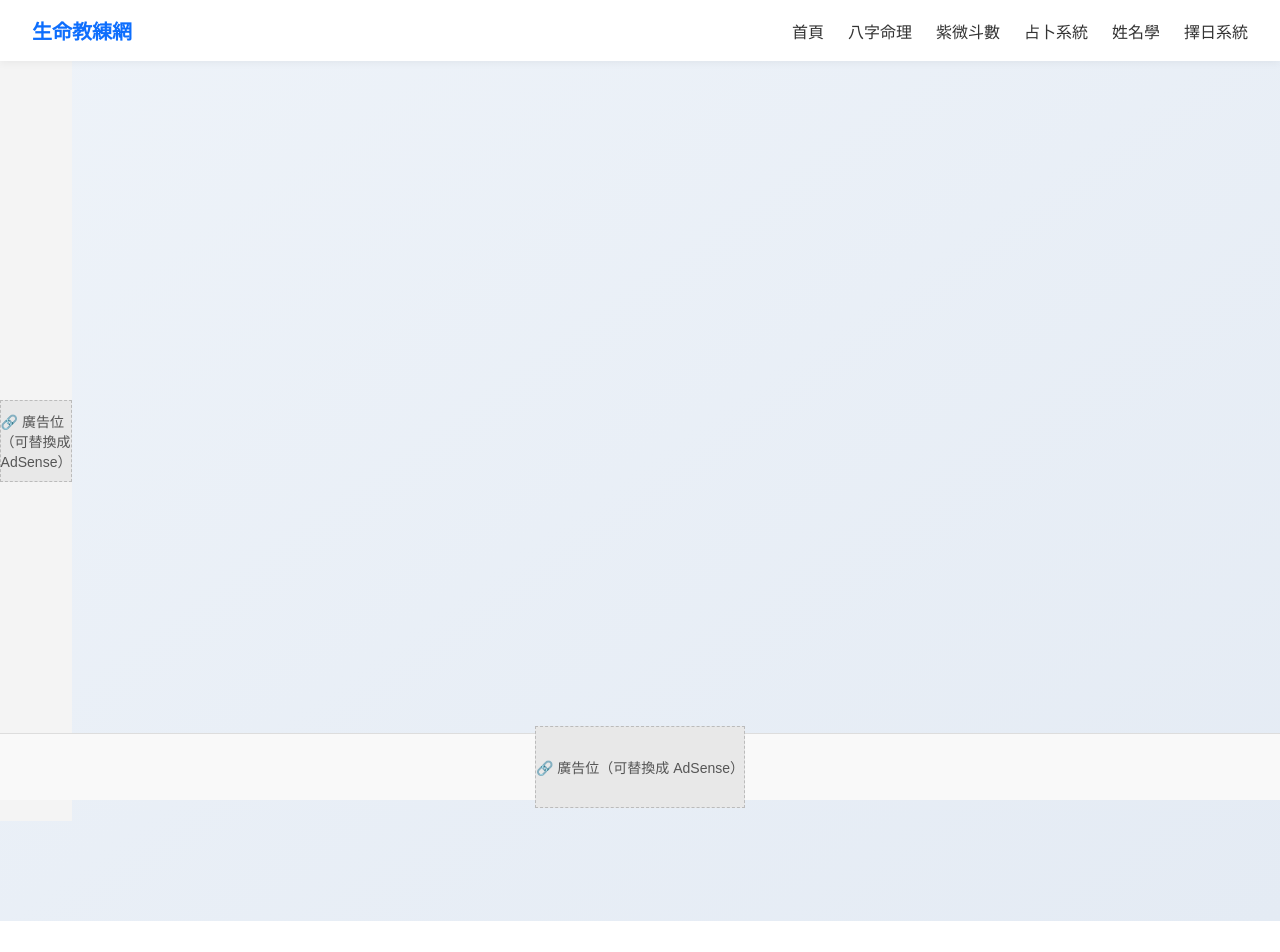
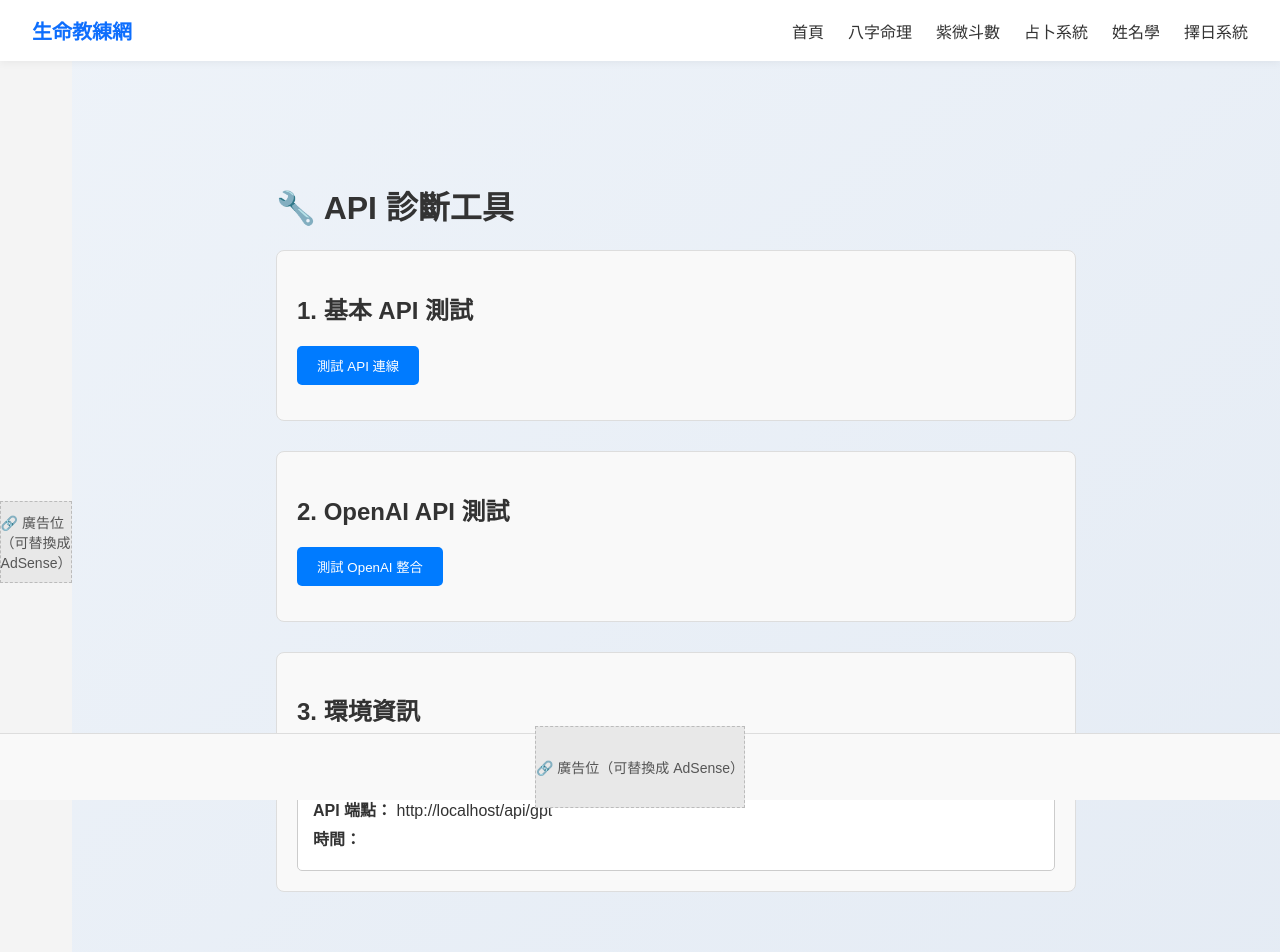
Before and after one commit to redyjohn/life-coach-web, a Vue app: page /diagnostic in a window 1280 px wide. Shown: the top 952 px of the page. Before the commit the page ends 921 px from the top, so only its background shows below. Built offline with nearby package versions, Linux system fonts and the light colour scheme.

Commit message:
feat: ?啣? API 閮箸撌亙
- ?啣? DiagnosticView.vue 閮箸?
- ?啣? api/test.js 蝪∪皜祈岫蝡舫?
- ?閮箸頝舐 /diagnostic
- ?冽? OpenAI API ?游???

```diff
--- a/src/router/index.ts
+++ b/src/router/index.ts
@@ -9,6 +9,7 @@ import ZiWeiResult from '@/views/ZiWeiResult.vue'
 import Divination from '@/views/Divination.vue'
 import NameView from '@/views/NameView.vue'
 import CalendarView from '@/views/CalendarView.vue'
+import DiagnosticView from '@/views/DiagnosticView.vue'
 
 const routes: RouteRecordRaw[] = [
   { path: '/', name: 'Home', component: HomeView },
@@ -22,7 +23,8 @@ const routes: RouteRecordRaw[] = [
 
   { path: '/divination', name: 'Divination', component: Divination },
   { path: '/name', name: 'Name', component: NameView },
-  { path: '/calendar', name: 'Calendar', component: CalendarView }
+  { path: '/calendar', name: 'Calendar', component: CalendarView },
+  { path: '/diagnostic', name: 'Diagnostic', component: DiagnosticView }
 ]
 
 const router = createRouter({
--- /dev/null
+++ b/src/views/DiagnosticView.vue
@@ -0,0 +1,164 @@
+<template>
+  <div class="diagnostic">
+    <h1>🔧 API 診斷工具</h1>
+
+    <div class="test-section">
+      <h2>1. 基本 API 測試</h2>
+      <button @click="testBasicAPI" :disabled="isLoading">
+        {{ isLoading ? '測試中...' : '測試 API 連線' }}
+      </button>
+      <div v-if="testResult" class="result">
+        <h3>測試結果：</h3>
+        <pre>{{ testResult }}</pre>
+      </div>
+    </div>
+
+    <div class="test-section">
+      <h2>2. OpenAI API 測試</h2>
+      <button @click="testOpenAI" :disabled="isLoading">
+        {{ isLoading ? '測試中...' : '測試 OpenAI 整合' }}
+      </button>
+      <div v-if="openAIResult" class="result">
+        <h3>OpenAI 測試結果：</h3>
+        <pre>{{ openAIResult }}</pre>
+      </div>
+    </div>
+
+    <div class="test-section">
+      <h2>3. 環境資訊</h2>
+      <div class="env-info">
+        <p><strong>當前網址：</strong> {{ currentUrl }}</p>
+        <p><strong>API 端點：</strong> {{ apiEndpoint }}</p>
+        <p><strong>時間：</strong> {{ currentTime }}</p>
+      </div>
+    </div>
+  </div>
+</template>
+
+<script setup lang="ts">
+import { ref, onMounted } from 'vue'
+
+const isLoading = ref(false)
+const testResult = ref('')
+const openAIResult = ref('')
+const currentUrl = ref('')
+const apiEndpoint = ref('')
+
+onMounted(() => {
+  currentUrl.value = window.location.href
+  apiEndpoint.value = `${window.location.origin}/api/gpt`
+})
+
+const testBasicAPI = async () => {
+  isLoading.value = true
+  testResult.value = ''
+
+  try {
+    const response = await fetch('/api/gpt', {
+      method: 'POST',
+      headers: {
+        'Content-Type': 'application/json',
+      },
+      body: JSON.stringify({
+        prompt: 'Hello, this is a test.',
+        systemPrompt: 'You are a helpful assistant.'
+      })
+    })
+
+    const data = await response.json()
+    testResult.value = JSON.stringify({
+      status: response.status,
+      statusText: response.statusText,
+      data: data
+    }, null, 2)
+  } catch (error) {
+    testResult.value = `錯誤: ${error.message}`
+  } finally {
+    isLoading.value = false
+  }
+}
+
+const testOpenAI = async () => {
+  isLoading.value = true
+  openAIResult.value = ''
+
+  try {
+    const response = await fetch('/api/gpt', {
+      method: 'POST',
+      headers: {
+        'Content-Type': 'application/json',
+      },
+      body: JSON.stringify({
+        prompt: '請簡單介紹一下八字命理',
+        systemPrompt: '你是一位八字命理老師，請用簡潔的方式回答。'
+      })
+    })
+
+    const data = await response.json()
+    openAIResult.value = JSON.stringify({
+      status: response.status,
+      statusText: response.statusText,
+      data: data
+    }, null, 2)
+  } catch (error) {
+    openAIResult.value = `錯誤: ${error.message}`
+  } finally {
+    isLoading.value = false
+  }
+}
+</script>
+
+<style scoped>
+.diagnostic {
+  max-width: 800px;
+  margin: 40px auto;
+  padding: 20px;
+  font-family: 'Microsoft JhengHei', sans-serif;
+}
+
+.test-section {
+  margin-bottom: 30px;
+  padding: 20px;
+  border: 1px solid #ddd;
+  border-radius: 8px;
+  background: #f9f9f9;
+}
+
+button {
+  background: #007bff;
+  color: white;
+  border: none;
+  padding: 10px 20px;
+  border-radius: 5px;
+  cursor: pointer;
+  margin-bottom: 15px;
+}
+
+button:disabled {
+  background: #ccc;
+  cursor: not-allowed;
+}
+
+.result {
+  background: white;
+  padding: 15px;
+  border-radius: 5px;
+  border: 1px solid #ccc;
+}
+
+.result pre {
+  white-space: pre-wrap;
+  word-break: break-word;
+}
+
+.env-info {
+  background: white;
+  padding: 15px;
+  border-radius: 5px;
+  border: 1px solid #ccc;
+}
+
+.env-info p {
+  margin: 5px 0;
+}
+</style>
```
Also changed, not shown: api/test.js (added, +40 -0 lines).
